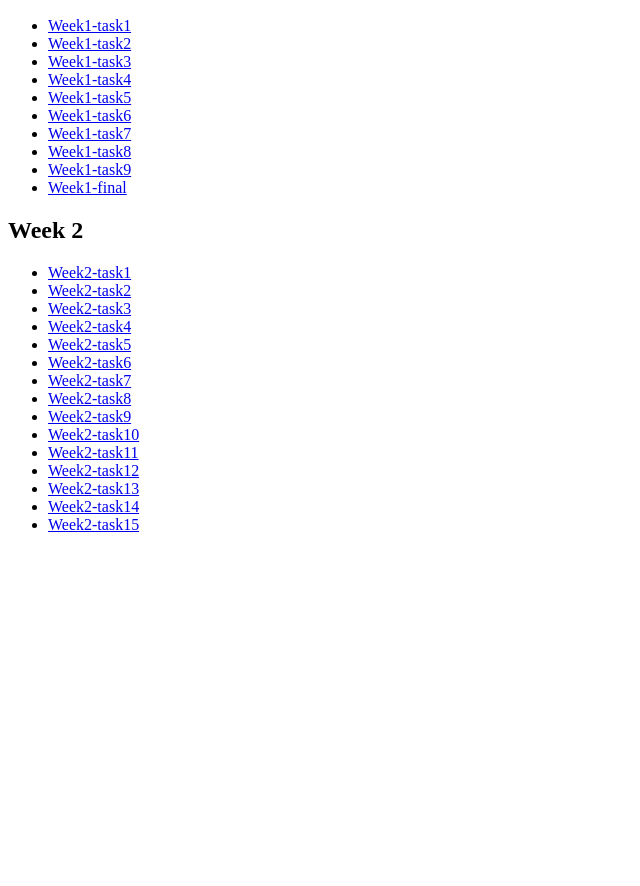
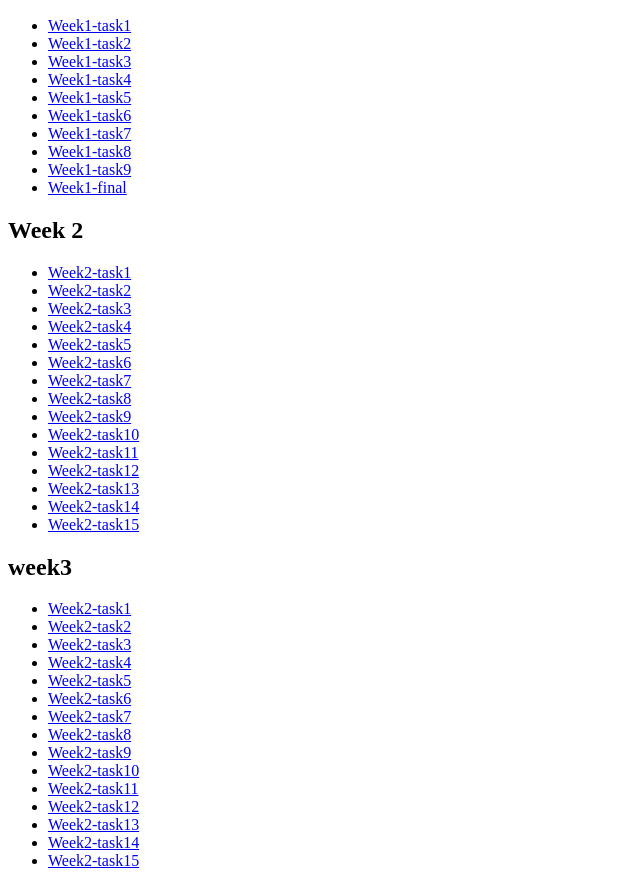
Before and after one commit to Suruu96/Learning-Fest, a plain HTML site: page index.html in a window 1280 px wide. Shown: the part 110-996 px from the top of the page, without its empty margins (0-640 px from the left). Before the commit the page ends 800 px from the top, so only its background shows below. Drawn offline with Linux system fonts and the light colour scheme.

Commit message:
Update index.html

```diff
--- a/index.html
+++ b/index.html
@@ -37,6 +37,24 @@
         <li><a href="week2/task14.html">Week2-task14</a></li>
         <li><a href="week2/task15.html">Week2-task15</a></li>
     </ul>
+     <h2>week3</h2>
+    <ul>
+        <li><a href="week3/task1.html">Week2-task1</a></li>
+        <li><a href="week3/task2.html">Week2-task2</a></li>
+        <li><a href="week3/task3.html">Week2-task3</a></li>
+        <li><a href="week3/task4.html">Week2-task4</a></li>
+        <li><a href="week3/task5.html">Week2-task5</a></li>
+        <li><a href="week3/task6.html">Week2-task6</a></li>
+        <li><a href="week3/task7.html">Week2-task7</a></li>
+        <li><a href="week3/task8.html">Week2-task8</a></li>
+        <li><a href="week3/task9.html">Week2-task9</a></li>
+        <li><a href="week3/task10.html">Week2-task10</a></li>
+        <li><a href="week3/task11.html">Week2-task11</a></li>
+        <li><a href="week3/task12.html">Week2-task12</a></li>
+        <li><a href="week3/task13.html">Week2-task13</a></li>
+        <li><a href="week3/task14.html">Week2-task14</a></li>
+        <li><a href="week3/task15.html">Week2-task15</a></li>
+    </ul>
 
 </body>
 </html>
```
